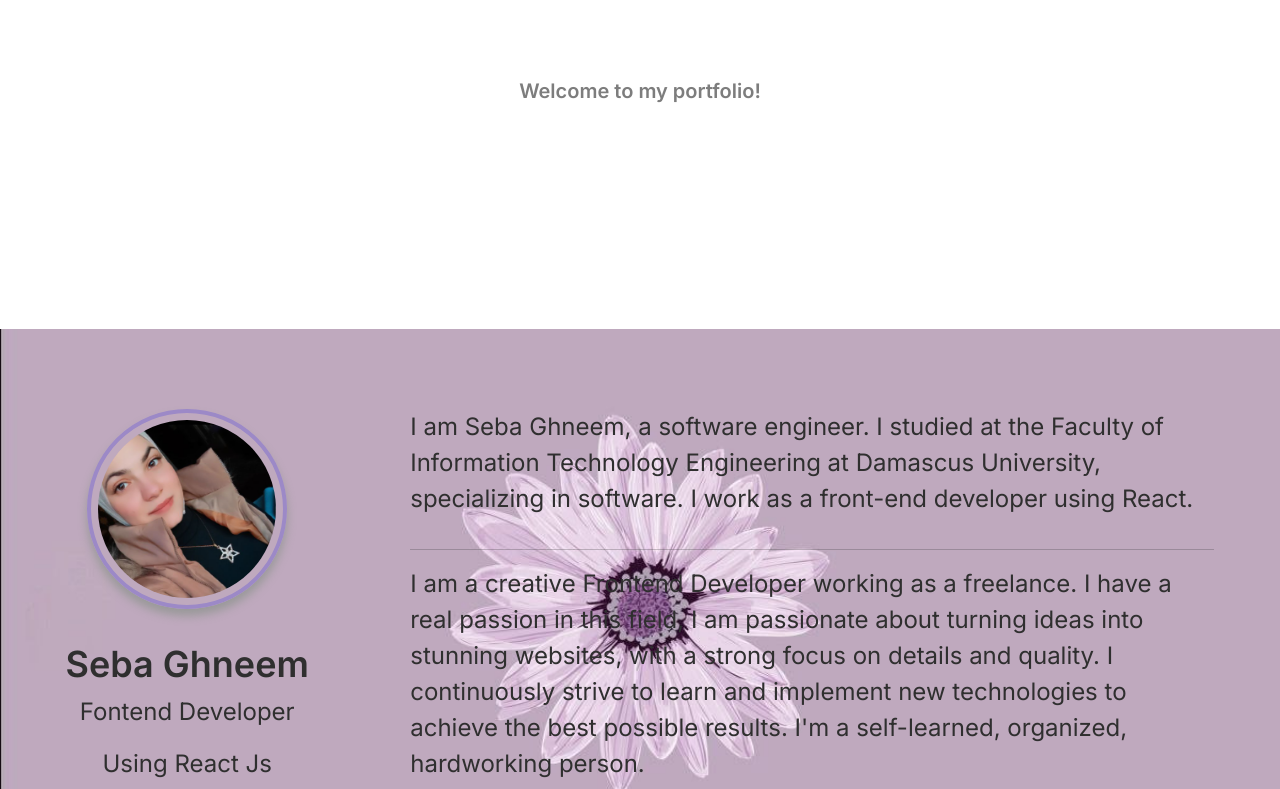
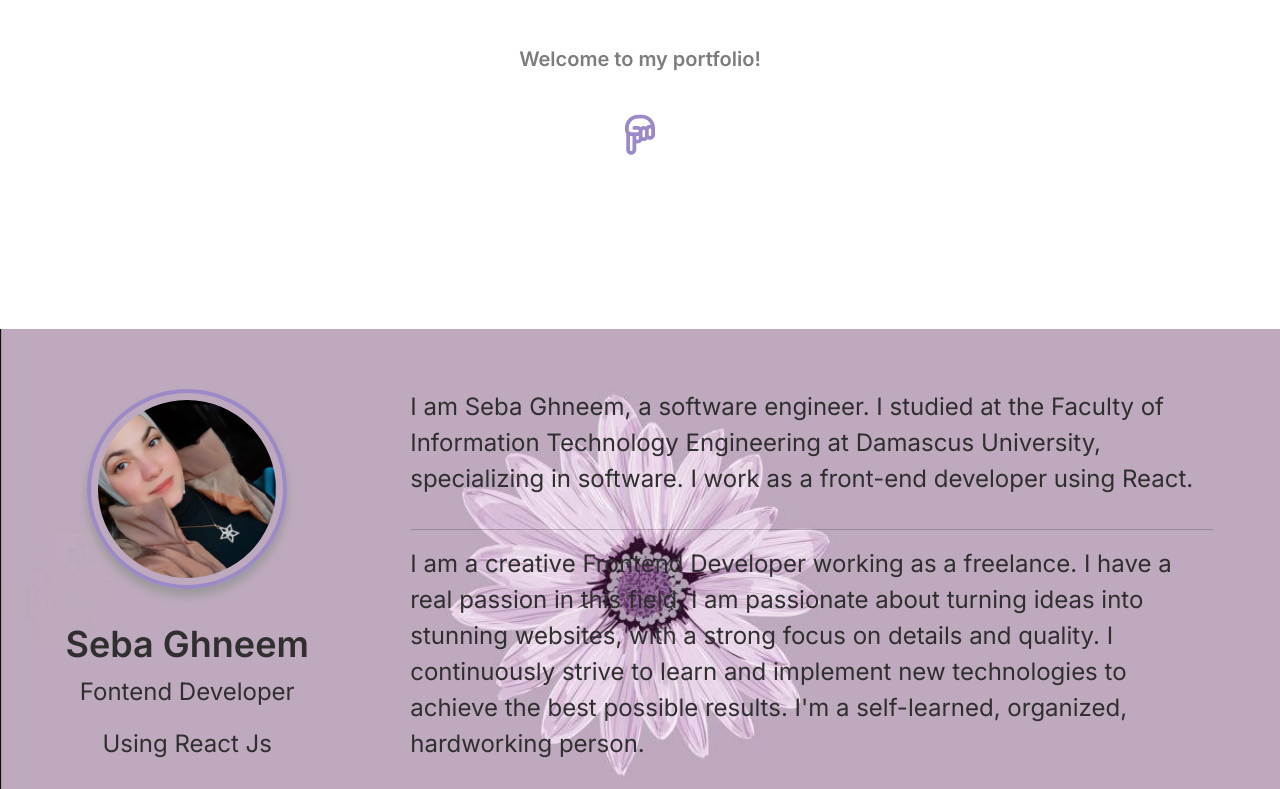
Before and after one commit to ssebag/Portfolio_Front, a React (Vite) app: page / in a window 1280 px wide. Shown: the part 471-1260 px from the top of the page. Built offline with nearby package versions, Linux system fonts and the light colour scheme; a web font is replaced by a local one.

Commit message:
add motion hand

```diff
--- a/src/App.css
+++ b/src/App.css
@@ -24,7 +24,7 @@ body{
     padding: 0 5.124vw;
 }
 .containerSection{
-    padding: 80px 5.124vw;
+    padding: 60px 5.124vw;
 }
 nav ul {
     list-style: none;
--- a/src/Component/Contact/Contact.jsx
+++ b/src/Component/Contact/Contact.jsx
@@ -10,9 +10,7 @@ export default function Contact() {
 
   return (
     <div className="contact" id="contact">
-      <Title title={t("navbar.Contacts")} description={t("contacts.description")} />
-      {/* "Whetther you have a question, suggestion, or just want to say hello."
- */}
+      <Title title={t("navbar.Contacts")} description="You can contact me through this information. Whether you have a question, suggestion, or just want to say hello." />
       <div className="contactDivs">
        <ContactCard icon="fa fa-map-marker"  title={t("contacts.address")} description={t("contacts.address_info")} />
        <ContactCard icon="fa fa-phone" title={t("contacts.phone")} description="(+963) 932531446" />
--- a/src/Component/Media/Media.css
+++ b/src/Component/Media/Media.css
@@ -1,5 +1,5 @@
 .media{
-    gap:10px;
+    gap:25px;
     height: 100%;
 }
 .media .icon{
--- a/src/Component/PersonalInfo/PersonalInfo.css
+++ b/src/Component/PersonalInfo/PersonalInfo.css
@@ -27,6 +27,12 @@
   font-weight: 600;
   color: var(--gray-color);
 }
+#hand{
+  margin-top: 10px;
+  font-size: 40px;
+  color: var(--purple-color);
+  transition: transform 1s ease;
+}
 /* =================================== Responsive ============================== */
 @media (max-width: 992px) {
   .personalInfoPara {
--- a/src/Component/PersonalInfo/PersonalInfo.jsx
+++ b/src/Component/PersonalInfo/PersonalInfo.jsx
@@ -1,6 +1,6 @@
 import React,{useContext} from 'react'
 import  './PersonalInfo.css'
-import {motion} from 'framer-motion'
+import {motion, transform} from 'framer-motion'
 import {LangContext} from './../../i18n';
 export default function PersonalInfo() {
   //======================= for animation ===========================
@@ -23,6 +23,21 @@ export default function PersonalInfo() {
       opacity: 1,
     },
   };
+
+  /* ================= for move hand ================ */
+  const hand = document.getElementById('hand');
+  let isMoved = false;
+
+  setInterval(() => {
+      if (isMoved) {
+          hand.style.transform = 'translateY(0px)';
+      } else {
+          hand.style.transform = 'translateY(40px)';
+      }
+      isMoved = !isMoved;
+  }, 1000);
+
+
   //========================= for translation ==============================
   const {t} = useContext(LangContext);
   return (
@@ -37,7 +52,7 @@ export default function PersonalInfo() {
         <p className='personalInfoPara'>Front-end Developer & Freelancer</p>
         <br />
         <p className='introduction'>{t("personality.introduction")}</p>
-
+        <i class="fa-regular fa-hand-point-down" id="hand"></i>
     </div>
   )
 }
```
